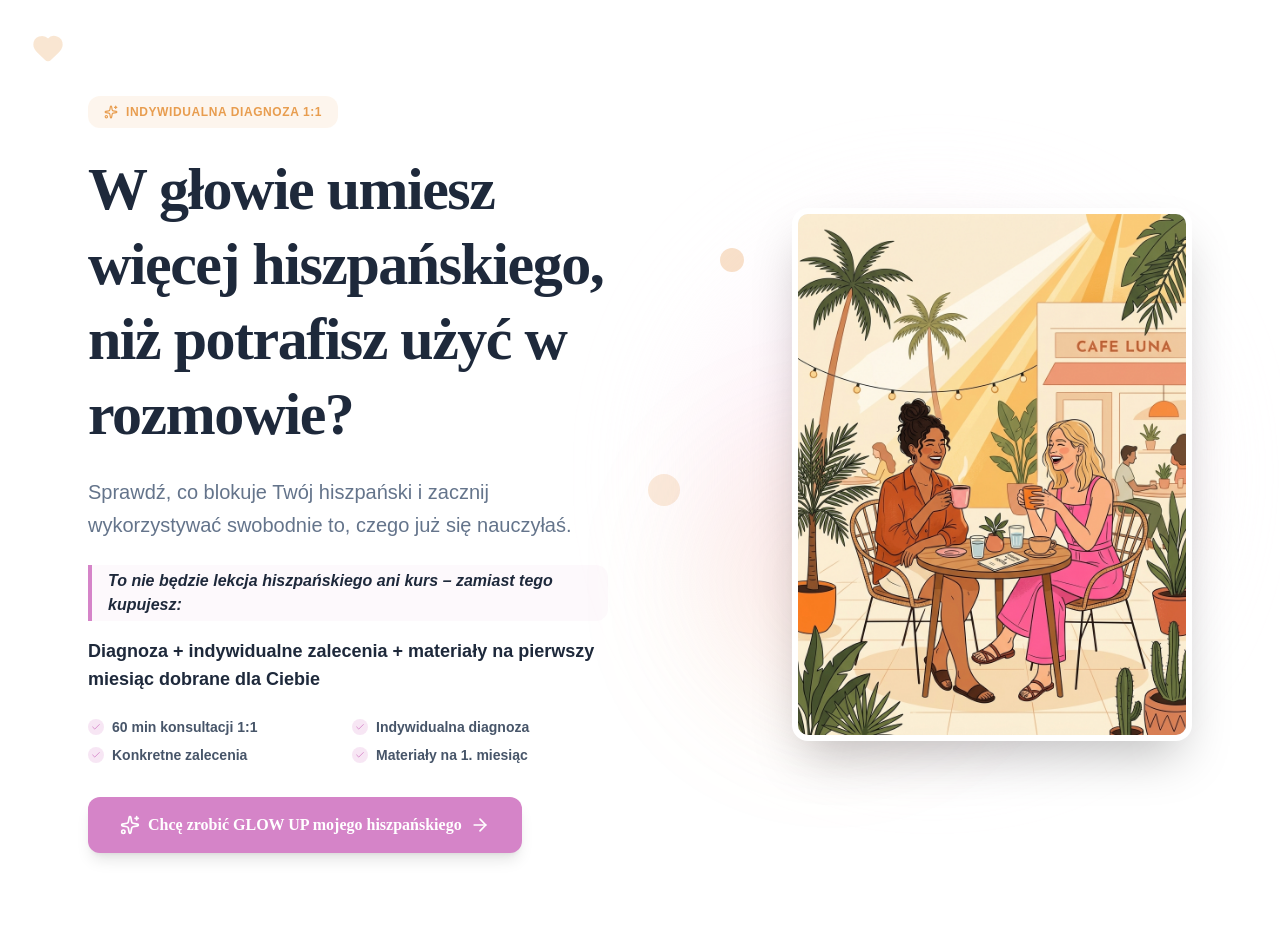
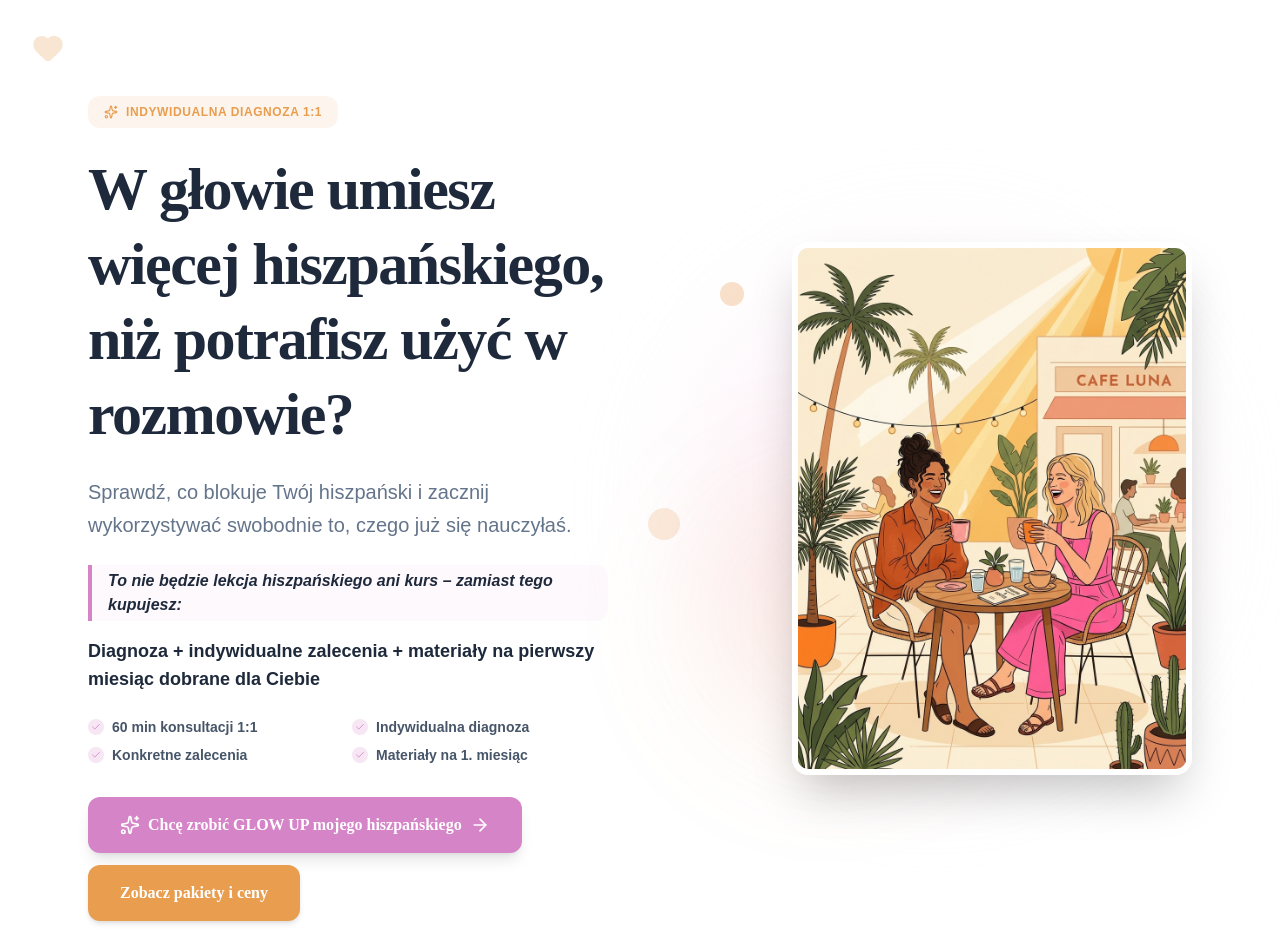
Before and after one commit to apiatek1996-del/glow-up, a Next.js app: page / in a window 1280 px wide. Shown: the top 952 px of the page. Built offline with nearby package versions, Linux system fonts and the light colour scheme.

Commit message:
design: pomaranczowy przycisk Zobacz pakiety i ceny w Hero

```diff
--- a/components/sections/Hero.tsx
+++ b/components/sections/Hero.tsx
@@ -47,7 +47,7 @@ export default function Hero() {
               </ul>
             </div>
 
-            <div>
+            <div className="flex flex-col sm:flex-row gap-3 flex-wrap">
               <a
                 href="#cennik"
                 className="inline-flex items-center justify-center gap-2 bg-primary hover:bg-primary-hover text-white text-base font-heading font-bold py-4 px-8 rounded-xl shadow-lg hover:shadow-xl hover:shadow-primary/25 transition-all duration-300 transform hover:-translate-y-0.5"
@@ -55,6 +55,12 @@ export default function Hero() {
                 <Sparkles className="w-5 h-5 shrink-0" />
                 Chcę zrobić GLOW UP mojego hiszpańskiego
                 <ArrowRight className="w-5 h-5 shrink-0" />
+              </a>
+              <a
+                href="#cennik"
+                className="inline-flex items-center justify-center gap-2 bg-warm-orange hover:bg-warm-orange/90 text-white text-base font-heading font-bold py-4 px-8 rounded-xl shadow-md hover:shadow-lg transition-all duration-300 transform hover:-translate-y-0.5"
+              >
+                Zobacz pakiety i ceny
               </a>
             </div>
           </div>
```
